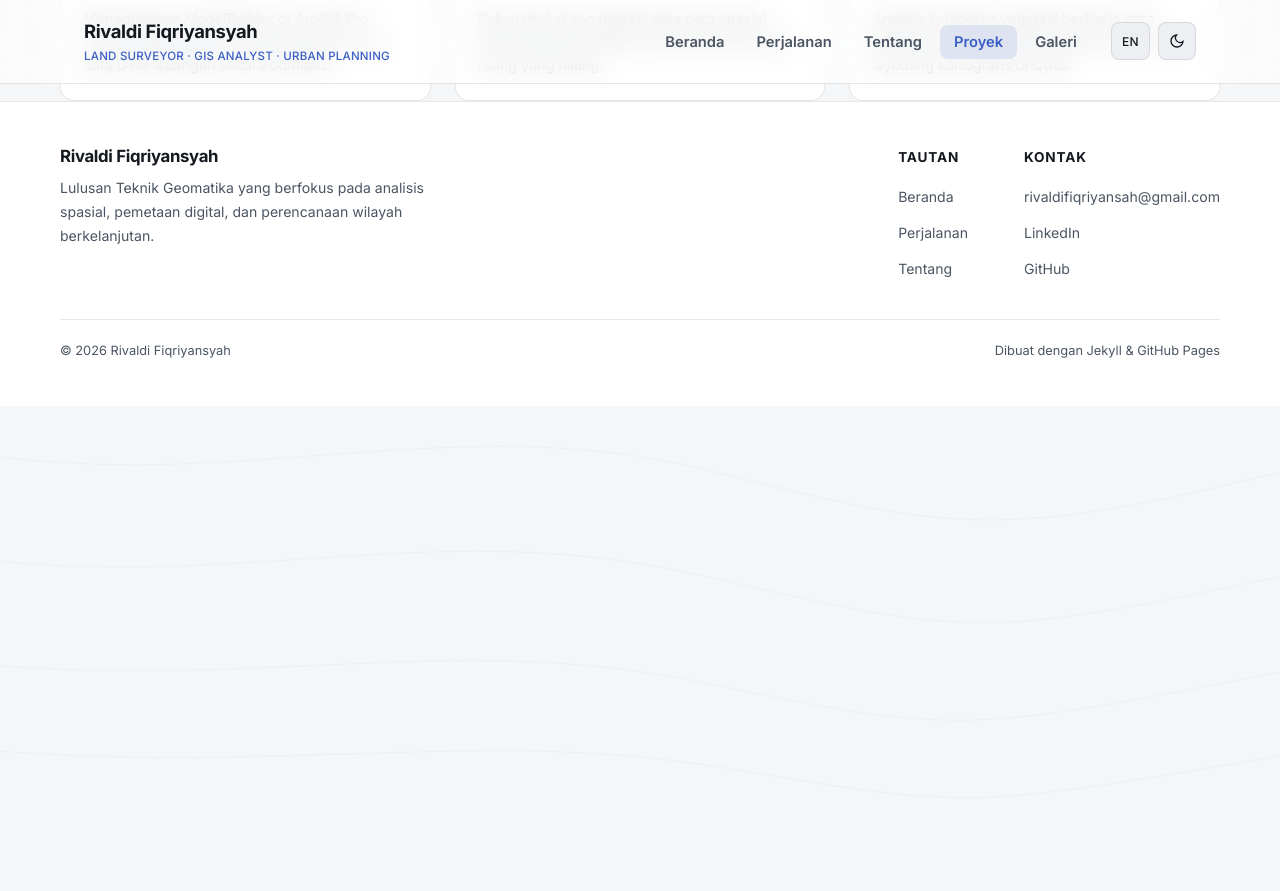
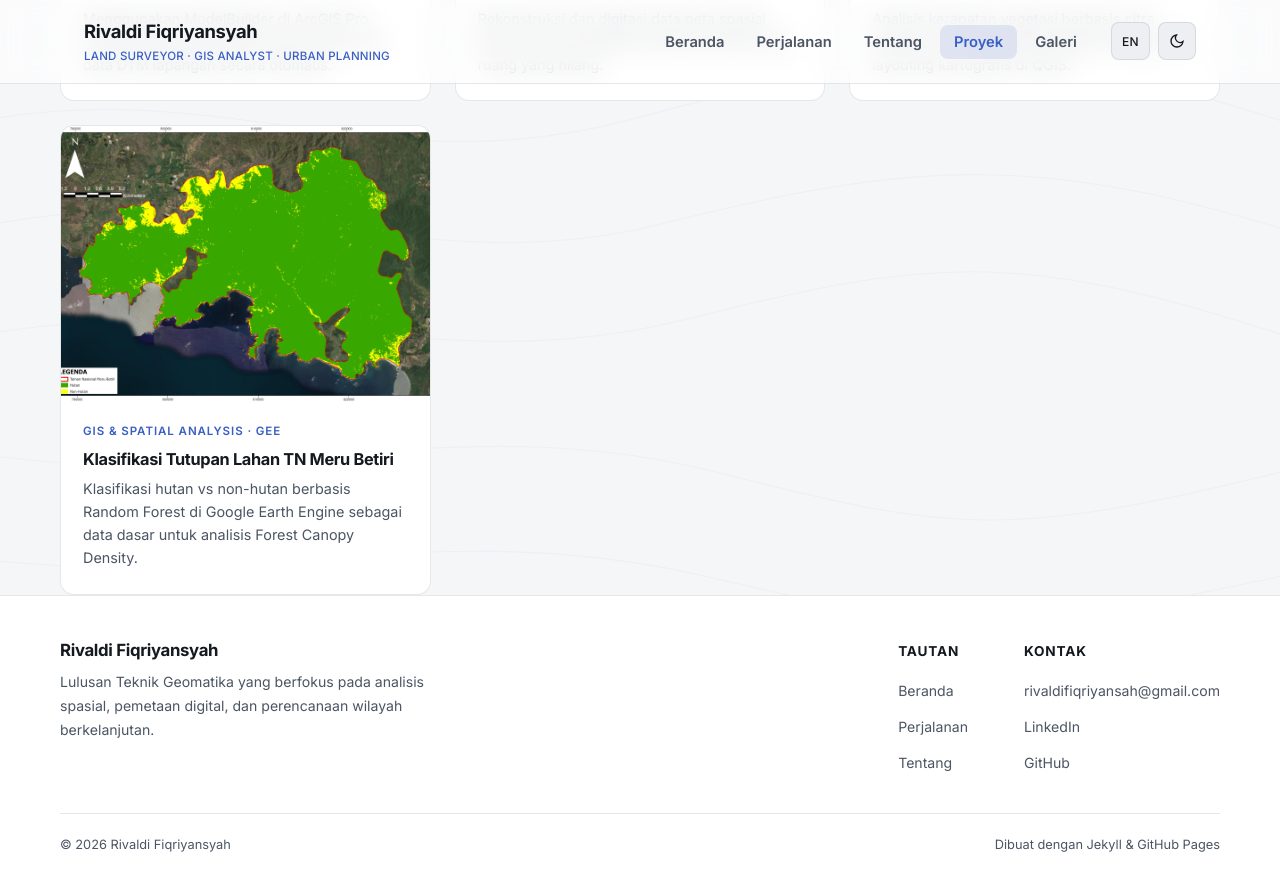
Before and after one commit to RivaldiMpam/RivaldiMpam.github.io, a Jekyll site: the page built from projects.md, in a window 1280 px wide and 900 px high, scrolled down 551 px. Shown: the top 891 px of the window. Built offline with Jekyll 4.4.1, drawn with Linux system fonts in a browser that asks for light colours; before the commit the page ends 957 px from its top, so only the background shows below that.

Commit message:
Update projects.md

```diff
--- a/projects.md
+++ b/projects.md
@@ -36,4 +36,13 @@ permalink: /projects/
       <p class="i18n" data-id="Analisis kerapatan vegetasi berbasis citra Sentinel-2 di Google Earth Engine, dilanjutkan layouting kartografis di QGIS." data-en="Vegetation density analysis based on Sentinel-2 imagery in Google Earth Engine, followed by cartographic layouting in QGIS.">Analisis kerapatan vegetasi berbasis citra Sentinel-2 di Google Earth Engine, dilanjutkan layouting kartografis di QGIS.</p>
     </div>
   </a>
+
+  <a href="/software/gee/tutupan-lahan-merubetiri/" class="work-card">
+    <img src="/images/software/peta-tutupan-lahan-merubetiri.jpg" alt="Klasifikasi Tutupan Lahan TN Meru Betiri" class="work-card-img">
+    <div class="work-card-body">
+      <div class="work-card-tag i18n" data-id="GIS &amp; SPATIAL ANALYSIS · GEE" data-en="GIS &amp; SPATIAL ANALYSIS · GEE">GIS &amp; SPATIAL ANALYSIS · GEE</div>
+      <h3 class="i18n" data-id="Klasifikasi Tutupan Lahan TN Meru Betiri" data-en="Meru Betiri National Park Land Cover Classification">Klasifikasi Tutupan Lahan TN Meru Betiri</h3>
+      <p class="i18n" data-id="Klasifikasi hutan vs non-hutan berbasis Random Forest di Google Earth Engine sebagai data dasar untuk analisis Forest Canopy Density." data-en="Random Forest-based forest vs non-forest classification in Google Earth Engine as base data for Forest Canopy Density analysis.">Klasifikasi hutan vs non-hutan berbasis Random Forest di Google Earth Engine sebagai data dasar untuk analisis Forest Canopy Density.</p>
+    </div>
+  </a>
 </div>
```
